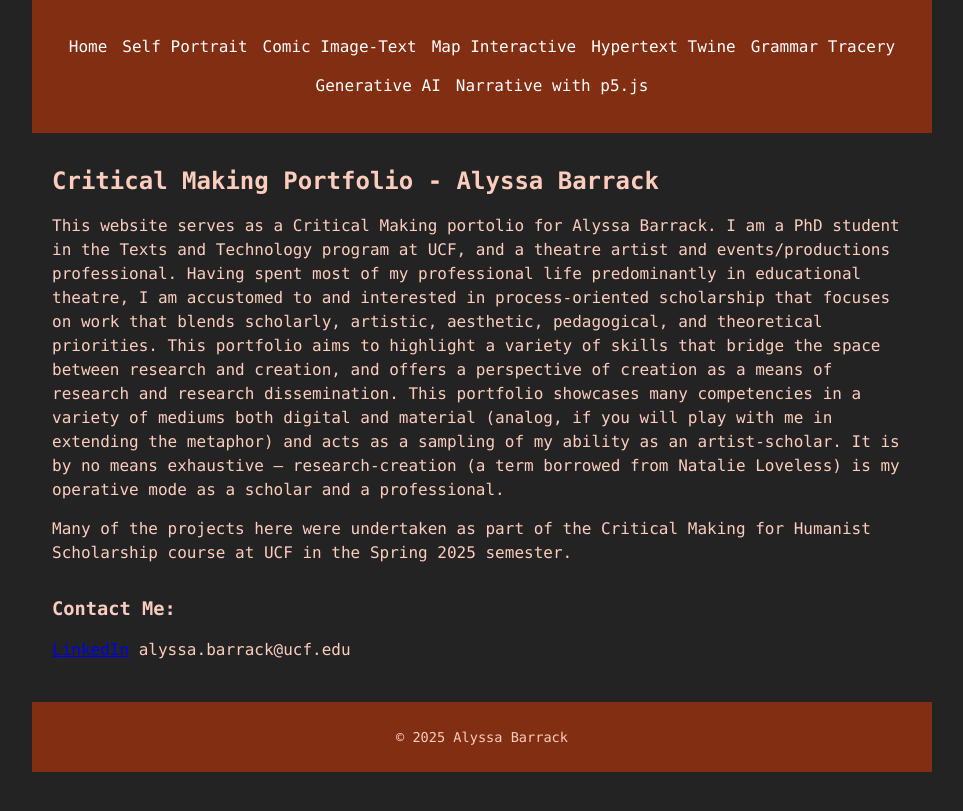
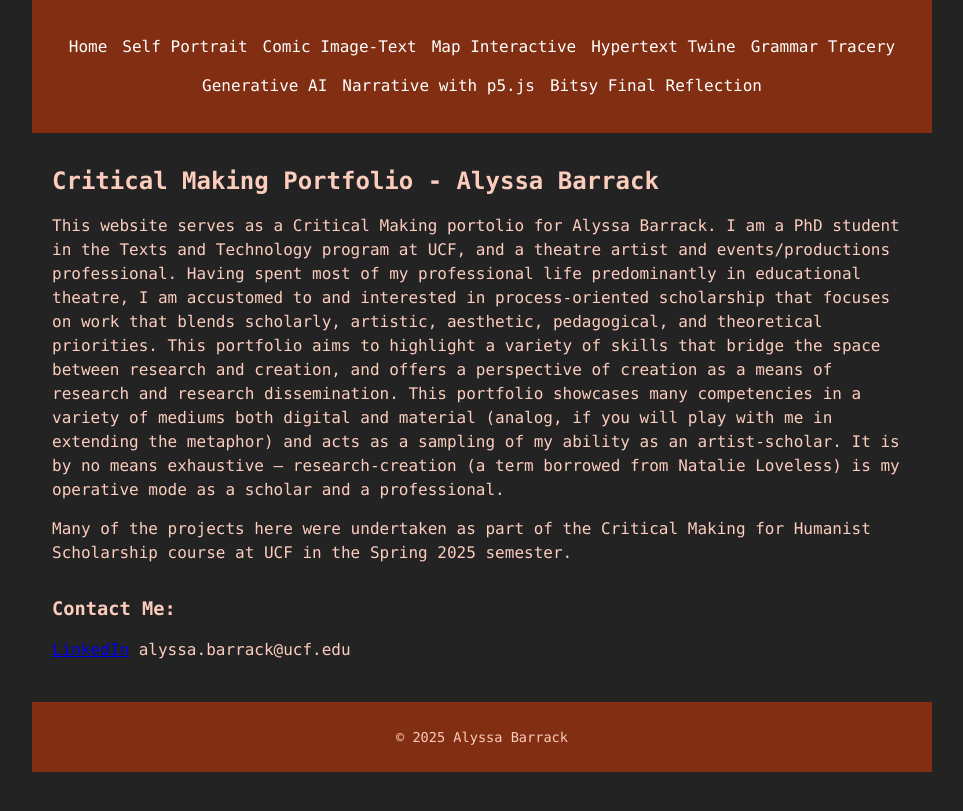
Before and after one commit to alyssalb/CriticalMakingPortfolioBarrack, a Jekyll site: the page built from index.md, in a window 1280 px wide. Shown: the top 811 px of the page, without its empty margins (158-1121 px from the left). Built offline with Jekyll 4.4.1, drawn with Linux system fonts in a browser that asks for light colours; our own code applies the rules of GitHub Pages for plain Markdown files.

Commit message:
Update default.html

```diff
--- a/_layouts/default.html
+++ b/_layouts/default.html
@@ -19,6 +19,7 @@
       <li><a href="{{ '/Grammar/' | relative_url }}">Grammar Tracery</a></li>
       <li><a href="{{ '/Generation/' | relative_url }}">Generative AI</a></li>
       <li><a href="{{ '/Narrative/' | relative_url }}">Narrative with p5.js</a></li>
+      <li><a href="{{ '/BitsyReflection/' | relative_url }}">Bitsy Final Reflection</a></li>
     </ul>
   </nav>
 </header>
```
